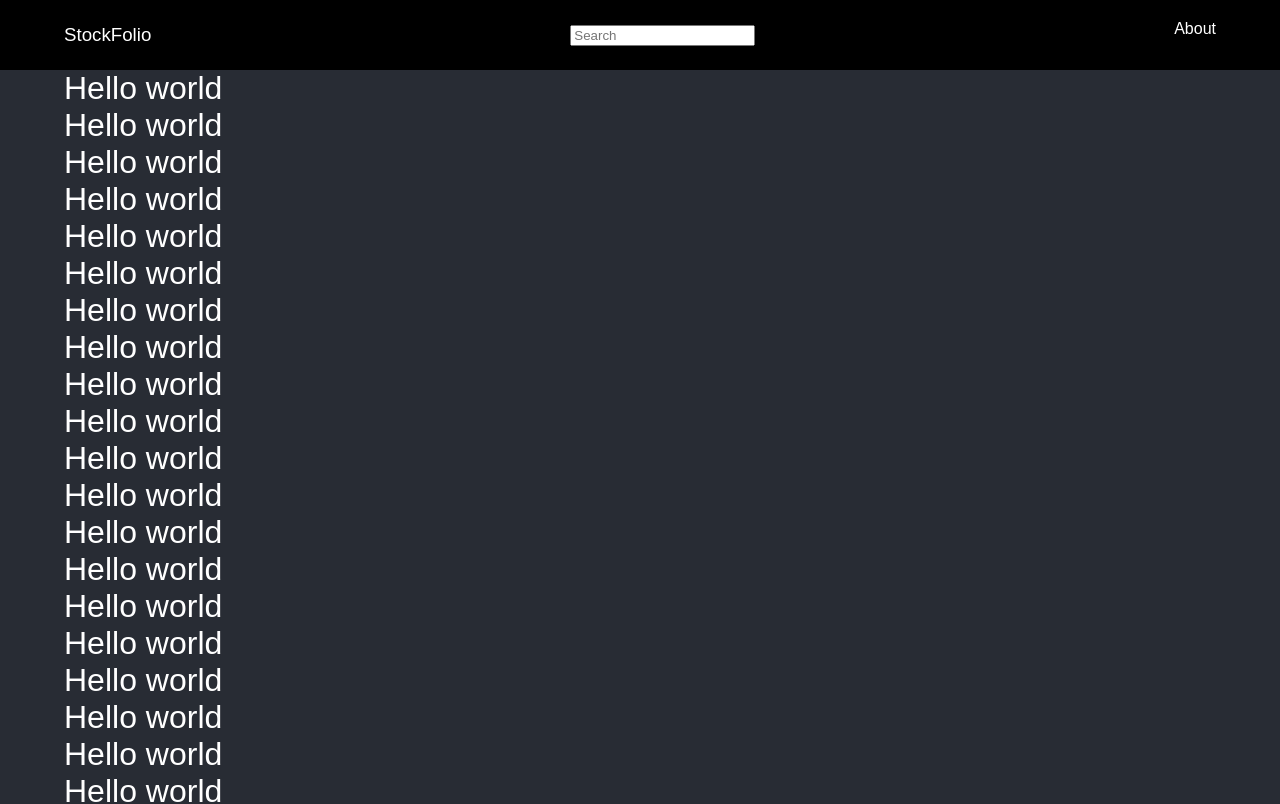
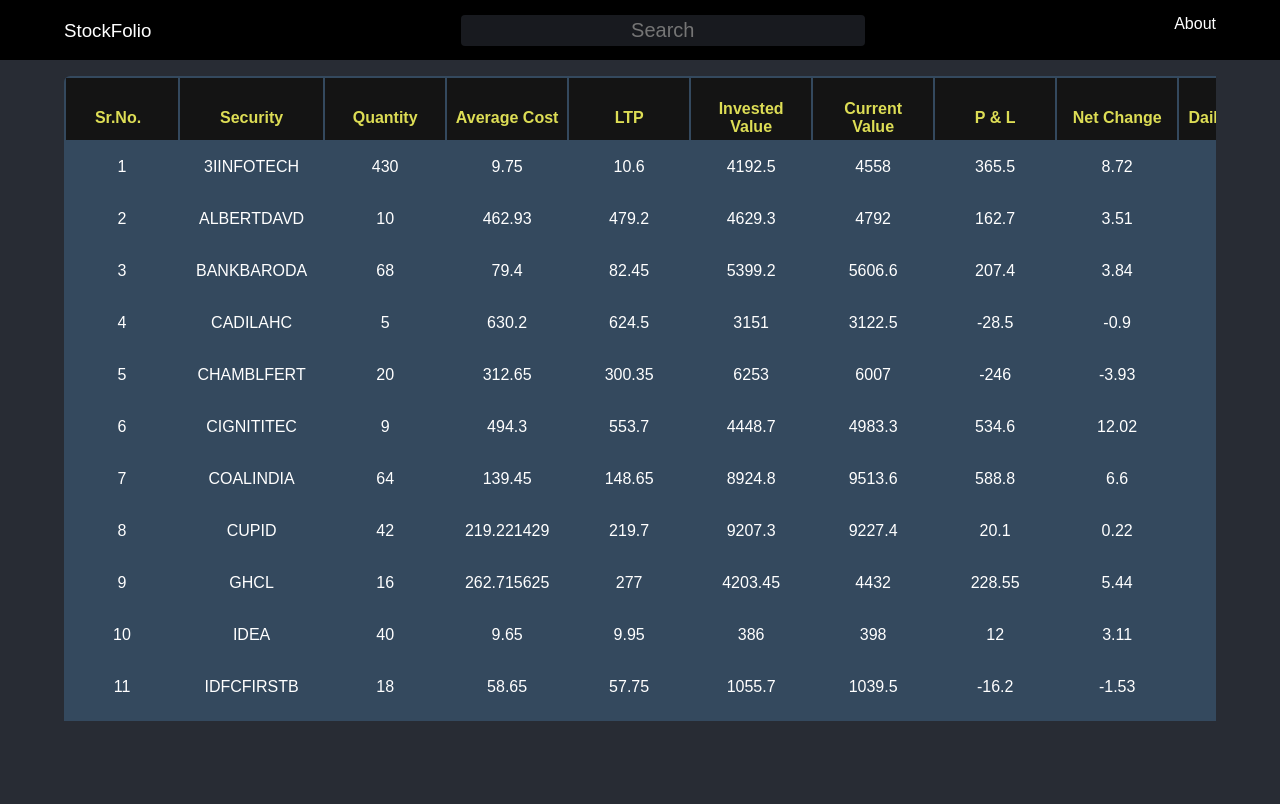
Before and after one commit to sujitIwale/sharesheet, a React (Create React App) app in the folder client/: page / in a window 1280 px wide. Shown: the top 804 px of the page. Built offline with nearby package versions, Linux system fonts and the light colour scheme; the HTML template or start-up script is replaced by a standard one.

Commit message:
feat: Table component added

```diff
--- a/client/package.json
+++ b/client/package.json
@@ -6,6 +6,7 @@
     "@testing-library/jest-dom": "^5.11.4",
     "@testing-library/react": "^11.1.0",
     "@testing-library/user-event": "^12.1.10",
+    "axios": "^0.21.1",
     "react": "^17.0.2",
     "react-dom": "^17.0.2",
     "react-scripts": "4.0.3",
--- a/client/src/App.js
+++ b/client/src/App.js
@@ -1,40 +1,14 @@
 import React, { useState } from 'react';
 import './App.css';
 import Header from './components/header/Header';
+import Table from './components/Table/Table';
 
 function App() {
 	return (
 		<div className='container'>
 			<Header />
 			<div className='base-layout'>
-				<h1>Hello world</h1>
-				<h1>Hello world</h1>
-				<h1>Hello world</h1>
-				<h1>Hello world</h1>
-				<h1>Hello world</h1>
-				<h1>Hello world</h1>
-				<h1>Hello world</h1>
-				<h1>Hello world</h1>
-				<h1>Hello world</h1>
-				<h1>Hello world</h1>
-				<h1>Hello world</h1>
-				<h1>Hello world</h1>
-				<h1>Hello world</h1>
-				<h1>Hello world</h1>
-				<h1>Hello world</h1>
-				<h1>Hello world</h1>
-				<h1>Hello world</h1>
-				<h1>Hello world</h1>
-				<h1>Hello world</h1>
-				<h1>Hello world</h1>
-				<h1>Hello world</h1>
-				<h1>Hello world</h1>
-				<h1>Hello world</h1>
-				<h1>Hello world</h1>
-				<h1>Hello world</h1>
-				<h1>Hello world</h1>
-				<h1>Hello world</h1>
-				<h1>Hello world</h1>
+				<Table />
 			</div>
 		</div>
 	);
--- /dev/null
+++ b/client/src/components/Table/Table.css
@@ -0,0 +1,102 @@
+.table-main {
+    margin: 1em 0;
+    justify-content: center;
+    width: 100%;
+    overflow: auto;
+    height: 645px;
+}
+
+.rwd-table {
+  min-width: 300px;
+  background: #34495e;
+  color: #fff;
+  border-radius: 0.4em;
+  height: 100%;
+  width: 100%;
+}
+.rwd-table tr {
+     margin-left: 50px;
+  border-top: 1px solid #ddd;
+  border-bottom: 1px solid #ddd;
+}
+
+.table-header {
+    top: 0;
+    position: sticky;
+    background-color: rgb(20, 20, 20);
+}
+
+.rwd-table th {
+  display: none;
+}
+.rwd-table td {
+     margin-left: 5px;
+  display: block;
+}
+.rwd-table td:first-child {
+  padding-top: 0.5em;
+}
+.rwd-table td:last-child {
+  padding-bottom: 0.5em;
+}
+.rwd-table td:before {
+  content: attr(data-th) ": ";
+  font-weight: bold;
+  width: 6.5em;
+  display: inline-block;
+}
+.rwd-table th:before {
+  content: attr(data-th);
+  font-weight: bold;
+  width: 6.5em;
+  display: inline-block;
+}
+@media (min-width: 480px) {
+  .rwd-table td:before {
+    display: none;
+  }
+}
+.rwd-table th,
+.rwd-table td {
+  text-align: left;
+}
+@media (min-width: 480px) {
+  .rwd-table th,
+  .rwd-table td {
+    display: table-cell;
+    padding: 0.25em 0.5em;
+  }
+  .rwd-table th:first-child,
+  .rwd-table td:first-child {
+    padding-left: 0;
+  }
+  .rwd-table th:last-child,
+  .rwd-table td:last-child {
+    padding-right: 0;
+  }
+}
+
+
+h1 {
+  font-weight: normal;
+  letter-spacing: -1px;
+  color: #34495e;
+}
+
+.rwd-table tr {
+  border-color: #46637f;
+}
+.rwd-table th,
+.rwd-table td {
+  margin: 0.5em 1em;
+  text-align: center;
+}
+@media (min-width: 480px) {
+  .rwd-table td {
+    padding: 1em !important;
+  }
+}
+.rwd-table th,
+.rwd-table td:before {
+  color: #dd5;
+}
--- /dev/null
+++ b/client/src/components/Table/Table.jsx
@@ -0,0 +1,288 @@
+import React from 'react';
+import './Table.css';
+
+const Table = () => {
+	const data = [
+		{
+			Security: '3IINFOTECH',
+			Quantity: '430',
+			'Average Cost': '9.75',
+			LTP: '10.6',
+			'Invested Value': '4192.5',
+			'Current Value': '4558',
+			'P & L': '365.5',
+			'Net Change': '8.72',
+			'Daily Change': '-0.3',
+			// 'Daily Change2': '-0.3',
+			// 'Daily Change3': '-0.3',
+			// 'Daily Change4': '-0.3',
+			// 'Daily Change5': '-0.3',
+			// 'Daily Change6': '-0.3',
+			// 'Daily Change7': '-0.3',
+			// 'Daily Change8': '-0.3',
+			// 'Daily Change9': '-0.3',
+		},
+		{
+			Security: 'ALBERTDAVD',
+			Quantity: '10',
+			'Average Cost': '462.93',
+			LTP: '479.2',
+			'Invested Value': '4629.3',
+			'Current Value': '4792',
+			'P & L': '162.7',
+			'Net Change': '3.51',
+			'Daily Change': '-2.3',
+		},
+		{
+			Security: 'BANKBARODA',
+			Quantity: '68',
+			'Average Cost': '79.4',
+			LTP: '82.45',
+			'Invested Value': '5399.2',
+			'Current Value': '5606.6',
+			'P & L': '207.4',
+			'Net Change': '3.84',
+			'Daily Change': '0.6',
+		},
+		{
+			Security: 'CADILAHC',
+			Quantity: '5',
+			'Average Cost': '630.2',
+			LTP: '624.5',
+			'Invested Value': '3151',
+			'Current Value': '3122.5',
+			'P & L': '-28.5',
+			'Net Change': '-0.9',
+			'Daily Change': '-5.55',
+		},
+		{
+			Security: 'CHAMBLFERT',
+			Quantity: '20',
+			'Average Cost': '312.65',
+			LTP: '300.35',
+			'Invested Value': '6253',
+			'Current Value': '6007',
+			'P & L': '-246',
+			'Net Change': '-3.93',
+			'Daily Change': '-6.85',
+		},
+		{
+			Security: 'CIGNITITEC',
+			Quantity: '9',
+			'Average Cost': '494.3',
+			LTP: '553.7',
+			'Invested Value': '4448.7',
+			'Current Value': '4983.3',
+			'P & L': '534.6',
+			'Net Change': '12.02',
+			'Daily Change': '-0.7',
+		},
+		{
+			Security: 'COALINDIA',
+			Quantity: '64',
+			'Average Cost': '139.45',
+			LTP: '148.65',
+			'Invested Value': '8924.8',
+			'Current Value': '9513.6',
+			'P & L': '588.8',
+			'Net Change': '6.6',
+			'Daily Change': '-0.05',
+		},
+		{
+			Security: 'CUPID',
+			Quantity: '42',
+			'Average Cost': '219.221429',
+			LTP: '219.7',
+			'Invested Value': '9207.3',
+			'Current Value': '9227.4',
+			'P & L': '20.1',
+			'Net Change': '0.22',
+			'Daily Change': '-4.25',
+		},
+		{
+			Security: 'GHCL',
+			Quantity: '16',
+			'Average Cost': '262.715625',
+			LTP: '277',
+			'Invested Value': '4203.45',
+			'Current Value': '4432',
+			'P & L': '228.55',
+			'Net Change': '5.44',
+			'Daily Change': '-4.85',
+		},
+		{
+			Security: 'IDEA',
+			Quantity: '40',
+			'Average Cost': '9.65',
+			LTP: '9.95',
+			'Invested Value': '386',
+			'Current Value': '398',
+			'P & L': '12',
+			'Net Change': '3.11',
+			'Daily Change': '-0.05',
+		},
+		{
+			Security: 'IDFCFIRSTB',
+			Quantity: '18',
+			'Average Cost': '58.65',
+			LTP: '57.75',
+			'Invested Value': '1055.7',
+			'Current Value': '1039.5',
+			'P & L': '-16.2',
+			'Net Change': '-1.53',
+			'Daily Change': '-0.35',
+		},
+		{
+			Security: 'JUBLPHARMA',
+			Quantity: '6',
+			'Average Cost': '854.45',
+			LTP: '743',
+			'Invested Value': '5126.7',
+			'Current Value': '4458',
+			'P & L': '-668.7',
+			'Net Change': '-13.04',
+			'Daily Change': '-0.7',
+		},
+		{
+			Security: 'LAURUSLABS',
+			Quantity: '1',
+			'Average Cost': '290.15',
+			LTP: '614',
+			'Invested Value': '290.15',
+			'Current Value': '614',
+			'P & L': '323.85',
+			'Net Change': '111.61',
+			'Daily Change': '0.45',
+		},
+		{
+			Security: 'LINCOLN',
+			Quantity: '20',
+			'Average Cost': '294.61',
+			LTP: '312.7',
+			'Invested Value': '5892.2',
+			'Current Value': '6254',
+			'P & L': '361.8',
+			'Net Change': '6.14',
+			'Daily Change': '-5.7',
+		},
+		{
+			Security: 'ORIENTCEM',
+			Quantity: '39',
+			'Average Cost': '127.15',
+			LTP: '133.4',
+			'Invested Value': '4958.85',
+			'Current Value': '5202.6',
+			'P & L': '243.75',
+			'Net Change': '4.92',
+			'Daily Change': '-0.05',
+		},
+		{
+			Security: 'PETRONET',
+			Quantity: '22',
+			'Average Cost': '244.2',
+			LTP: '231.2',
+			'Invested Value': '5372.4',
+			'Current Value': '5086.4',
+			'P & L': '-286',
+			'Net Change': '-5.32',
+			'Daily Change': '1.05',
+		},
+		{
+			Security: 'PFC',
+			Quantity: '16',
+			'Average Cost': '130.5',
+			LTP: '123.35',
+			'Invested Value': '2088',
+			'Current Value': '1973.6',
+			'P & L': '-114.4',
+			'Net Change': '-5.48',
+			'Daily Change': '-0.35',
+		},
+		{
+			Security: 'RECLTD',
+			Quantity: '20',
+			'Average Cost': '141.95',
+			LTP: '145',
+			'Invested Value': '2839',
+			'Current Value': '2900',
+			'P & L': '61',
+			'Net Change': '2.15',
+			'Daily Change': '0',
+		},
+		{
+			Security: 'SASKEN',
+			Quantity: '4',
+			'Average Cost': '1045.55',
+			LTP: '1022.35',
+			'Invested Value': '4182.2',
+			'Current Value': '4089.4',
+			'P & L': '-92.8',
+			'Net Change': '-2.22',
+			'Daily Change': '11.55',
+		},
+		{
+			Security: 'URJA',
+			Quantity: '75',
+			'Average Cost': '5.42',
+			LTP: '7.9',
+			'Invested Value': '406.5',
+			'Current Value': '592.5',
+			'P & L': '186',
+			'Net Change': '45.76',
+			'Daily Change': '-0.1',
+		},
+		{
+			Security: 'YESBANK',
+			Quantity: '14',
+			'Average Cost': '14.03',
+			LTP: '13.7',
+			'Invested Value': '196.42',
+			'Current Value': '191.8',
+			'P & L': '-4.62',
+			'Net Change': '-2.35',
+			'Daily Change': '-0.1',
+		},
+	];
+	return (
+		<div className='table-main'>
+			<table class='rwd-table'>
+				<tr className='table-header'>
+					<th>Sr.No.</th>
+					{Object.keys(data[0]).map((header) => (
+						<th>{header}</th>
+					))}
+				</tr>
+				{data.map((row, i) => {
+					return (
+						<tr>
+							<td data-th='Sr.No.'>{++i}</td>
+							{Object.keys(row).map((header) => (
+								<td data-th={header}>{row[header]}</td>
+							))}
+						</tr>
+					);
+				})}
+				{/* <tr>
+					<td data-th='Movie Title'>Star Wars</td>
+					<td data-th='Genre'>Adventure, Sci-fi</td>
+					<td data-th='Year'>1977</td>
+					<td data-th='Gross'>$460,935,665</td>
+				</tr>
+				<tr>
+					<td data-th='Movie Title'>Howard The Duck</td>
+					<td data-th='Genre'>"Comedy"</td>
+					<td data-th='Year'>1986</td>
+					<td data-th='Gross'>$16,295,774</td>
+				</tr>
+				<tr>
+					<td data-th='Movie Title'>American Graffiti</td>
+					<td data-th='Genre'>Comedy, Drama</td>
+					<td data-th='Year'>1973</td>
+					<td data-th='Gross'>$115,000,000</td>
+				</tr> */}
+			</table>
+		</div>
+	);
+};
+
+export default Table;
--- a/client/src/components/header/Header.css
+++ b/client/src/components/header/Header.css
@@ -1,12 +1,12 @@
 .header {
     background-color: black;
+    height: 60px;
     top: 0;
     position: sticky;
 }
 .header-content {
     display: flex;
-    min-height: 30px;
-    padding: 20px 0;
+    padding: 15px 0;
     justify-content: space-between;
 }
 .header-content li{
@@ -15,3 +15,34 @@
     align-items: center;
     flex-direction:row;
 }
+
+.header-content .search-bar input{
+    border-radius: 4px;
+    text-align: center;
+    color: white;
+    font-size: 20px;
+    background-color: #181a1f;
+    outline: none;
+    border: none;
+    height: 29px;
+    width: 400px;
+}
+
+@media only screen and (max-width: 575px) {
+    .header-content .search-bar input{
+        width: 275px;
+    }
+}
+@media only screen and (max-width: 600px) {
+    .header-content .search-bar input{
+        width: 300px;
+    }
+}
+@media only screen and (max-width: 400px) {
+    .header-content .search-bar input{
+        width: 200px;
+    }
+    .header-content .logo-text {
+        display: none;
+    }
+}
--- a/client/src/components/header/Header.jsx
+++ b/client/src/components/header/Header.jsx
@@ -6,9 +6,9 @@ const Header = () => {
 		<div className='header'>
 			<div className='header-content base-layout'>
 				<li>
-					<h3>StockFolio</h3>
+					<h3 className='logo-text'>StockFolio</h3>
 				</li>
-				<li>
+				<li className='search-bar'>
 					<input type='text' placeholder='Search' />
 				</li>
 				<div>
```
Also changed, not shown: client/src/App.css (line endings or trailing spaces), 2 other files (tests, documents, lock files or other folders).
